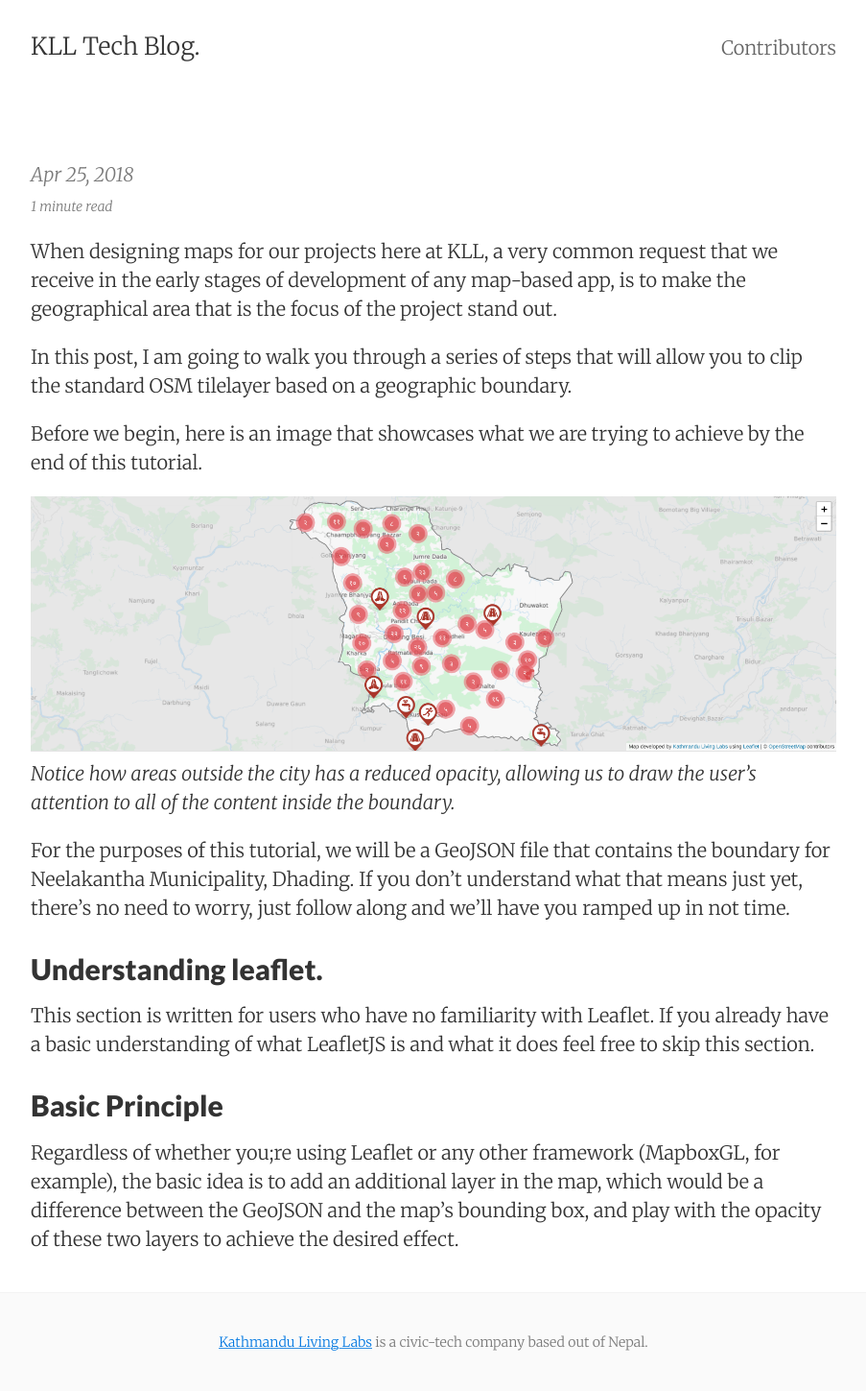
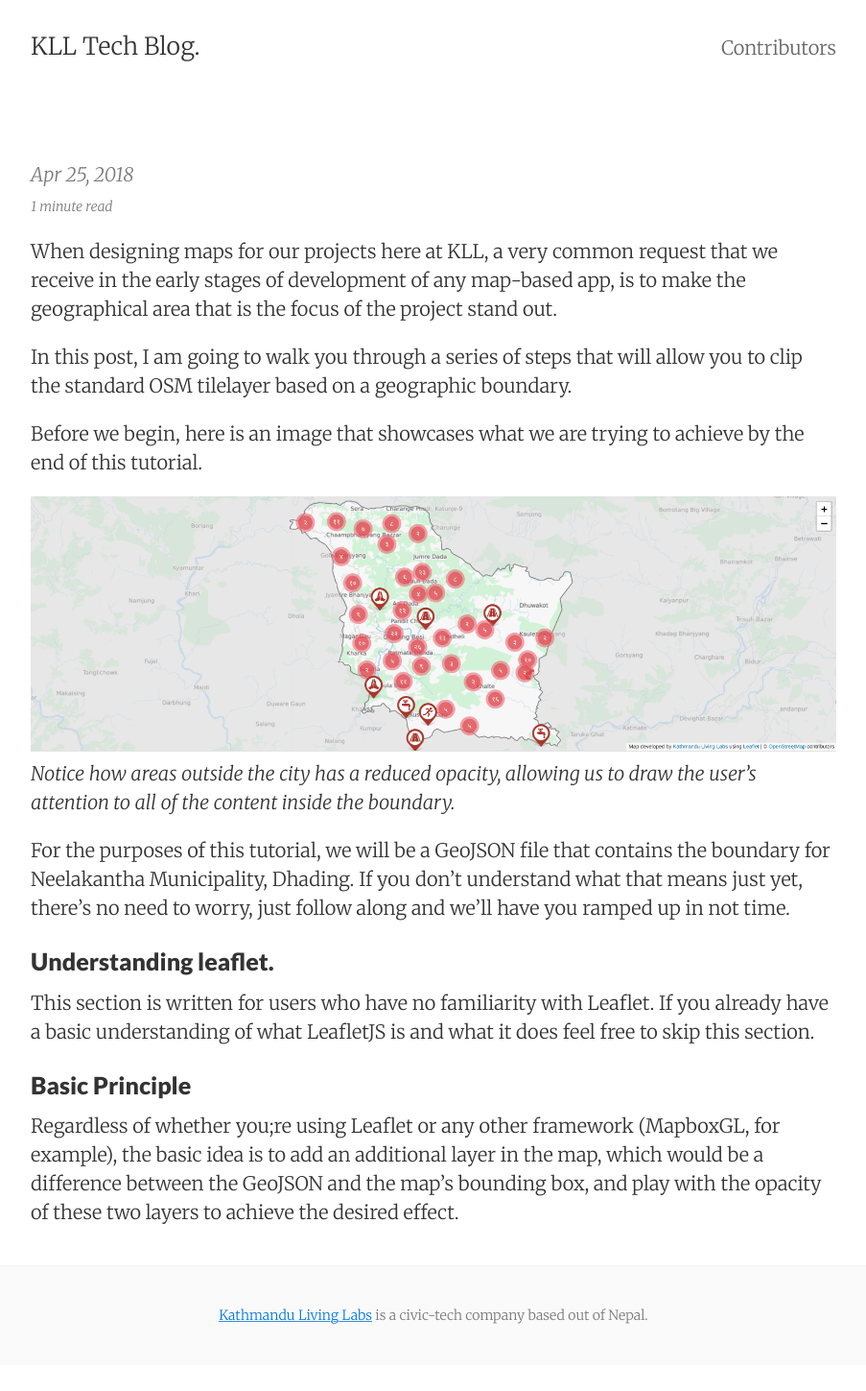
Before and after one commit to KathmanduLivingLabs/kathmandulivinglabs.github.io, a Jekyll site: the page built from _posts/2018-04-25-making-boundaries-pop.md, in a window 1280 px wide. Shown: the whole page at 96% size, without its empty margins (188-1091 px from the left). Built offline with Jekyll 4.4.1, drawn with Linux system fonts in a browser that asks for light colours; our own code applies the rules of GitHub Pages for plain Markdown files; after the commit the page ends 1422 px from its top, so only the background shows below that.

```diff
--- a/_posts/2018-04-25-making-boundaries-pop.md
+++ b/_posts/2018-04-25-making-boundaries-pop.md
@@ -18,11 +18,11 @@
 For the purposes of this tutorial, we will be a GeoJSON file that contains the boundary for Neelakantha Municipality, Dhading. If you don't understand what that means just yet, there's no need to worry, just follow along and we'll have you ramped up in not time.
 
 
-## Understanding leaflet.
+### Understanding leaflet.
 
 This section is written for users who have no familiarity with Leaflet. If you already have a basic understanding of what LeafletJS is and what it does feel free to skip this section.
 
 
-## Basic Principle
+### Basic Principle
 
 Regardless of whether you;re using Leaflet or any other framework (MapboxGL, for example), the basic idea is to add an additional layer in the map, which would be a difference between the GeoJSON and the map’s bounding box, and play with the opacity of these two layers to achieve the desired effect.
```
